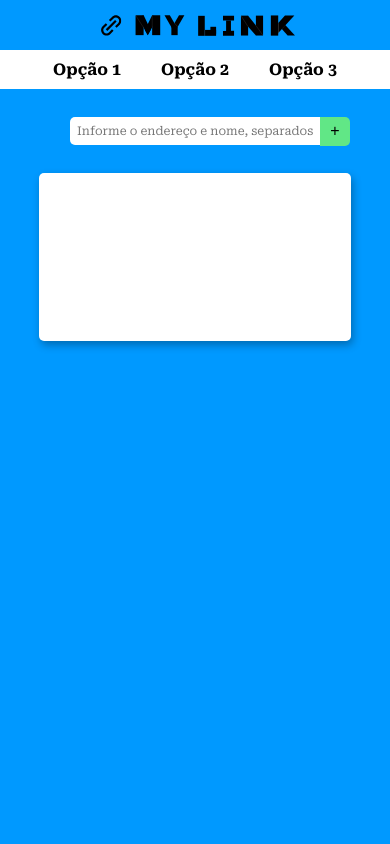
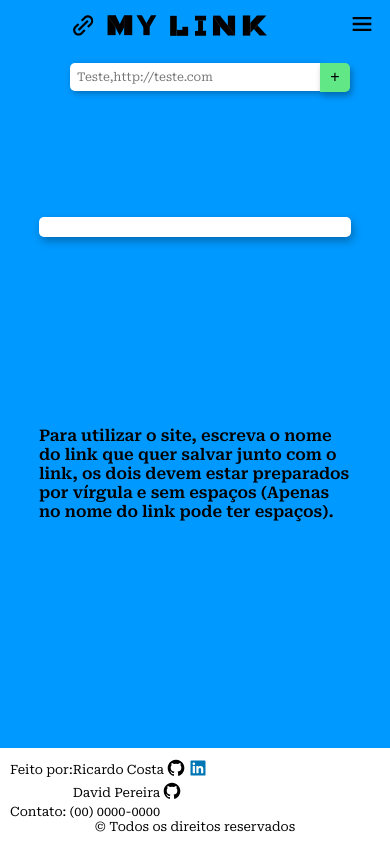
Before and after one commit to DavidPB7/Tarefa-back_avancada, a website: page project-favorites/public/index.html in a window 390 px wide. Drawn offline with nearby package versions, Linux system fonts and the light colour scheme; no server answers.

Commit message:
Atualização parcial do desafio de css (Mobile Finalizado)

```diff
--- a/project-favorites/public/index.html
+++ b/project-favorites/public/index.html
@@ -21,7 +21,13 @@
     <div class="grid">
 
         <header>
+
             <img src="img/logo.svg" alt="Logo do site">
+
+            <button type="menu" class="menu-toggle">
+                <img src="./img/menu.svg" alt="Botão de menu para celular">
+            </button>
+
             <nav id="nav-main">
                 <ul>
                     <li>Opção 1</li>
@@ -29,11 +35,12 @@
                     <li>Opção 3</li>
                 </ul>
             </nav>
+
         </header>
 
         <div class="input-link">
             <form class="addLink">
-                <input type="text" placeholder="Informe o endereço e nome, separados por vírgula">
+                <input type="text" placeholder="Teste,http://teste.com">
                 <button type="submit">+</button>
             </form>
 
@@ -41,10 +48,39 @@
                 <input type="text">
             </form>
         </div>
+
         <main>
             <ul>
             </ul>
         </main>
+
+        <div class="text">
+            <p>Para utilizar o site, escreva o nome do link que quer salvar junto com o link, os dois devem estar
+                preparados por vírgula e sem espaços (Apenas no nome do link pode ter espaços).</p>
+        </div>
+
+        <footer>
+            <div class="creators">
+                <p>Feito por:</p>
+                <span class="first-creator">
+                    Ricardo Costa
+                    <a href="https://github.com/Ricardo-Cs" target="_blank"><img src="./img/github.svg"
+                            alt="Logo do github"></a>
+                    <a href="https://www.linkedin.com/in/ricardo-costa-s" target="_blank"><img src="./img/linkedin.svg"
+                            alt="Logo do linkedin"></a>
+                </span>
+                <span class="second-creator">
+                    David Pereira
+                    <a href="https://github.com/DavidPB7" target="_blank"><img src="./img/github.svg"
+                            alt="Logo do github"></a>
+                    <!-- <a href=""><img src="./img/linkedin.svg" alt="Logo do linkedin"></a> -->
+                </span>
+            </div>
+
+            <p>Contato: (00) 0000-0000</p>
+
+            <p class="copyright">© Todos os direitos reservados</p>
+        </footer>
     </div>
 </body>
 
--- a/project-favorites/public/scripts.js
+++ b/project-favorites/public/scripts.js
@@ -6,6 +6,8 @@ const imgs = document.querySelectorAll('img')
 const formEdit = document.querySelector('.editLink')
 const inputEdit = document.querySelector('.editar input')
 const h1 = document.querySelector('h1')
+const menuMobile = document.querySelector('.menu-toggle')
+const nav = document.querySelector('#nav-main')
 
 
 // Função que carrega o conteúdo da API.
@@ -34,8 +36,8 @@ function addElement({_id, name, url}) {
     // Insere classes necessárias nos elementos
     link.classList.add("link-name")
     div.classList.add("acoes");
-    spanEditLink.classList.add("editButton", "material-symbols-outlined")
-    spanDeleteLink.classList.add("deleteButton", "material-symbols-outlined")
+    spanEditLink.classList.add( "material-symbols-outlined", "editButton")
+    spanDeleteLink.classList.add( "material-symbols-outlined", "deleteButton")
 
     spanEditLink.innerHTML = "edit"
     spanDeleteLink.innerHTML = "delete"
@@ -141,5 +143,8 @@ addLinkForm.addEventListener('submit', (event) => {
         body: JSON.stringify({name, url})
     })
 
+})
 
+menuMobile.addEventListener('click', () => {
+    nav.style.display = nav.style.display === 'block' ? 'none' : 'block'
 })
--- a/project-favorites/public/style.css
+++ b/project-favorites/public/style.css
@@ -1,6 +1,6 @@
 @import url('https://fonts.googleapis.com/css2?family=Roboto+Serif:ital,wght@0,400;0,500;0,600;0,700;1,600&display=swap');
 
-*{
+* {
     margin:0;
     padding: 0;
     box-sizing: border-box;
@@ -14,35 +14,63 @@ body {
 .grid {
     height: 100vh;
     display: grid;
-    grid-template-rows: 0.5fr 0.5fr 1fr 1fr 1fr 1fr;
+    grid-template-rows: max-content max-content 1fr 1fr 1fr;
+    align-items: center;
 }
 
 .grid header {
-    display: flex;
-    flex-direction: column;
+    display: grid;
+    grid-template-columns: 6fr 1fr;
     justify-content: center;
     align-items: center;
+    margin: 0;
 }
 
-.grid header ul {
+.grid header img {
+    margin: 0 auto;
+}
+
+.grid header button {
+    background-color: transparent;
+    border: none;
+}
+
+.grid header nav ul {
     display: flex;
     justify-content: center;
     gap: 40px;
     padding: 10px;
 }
 
-.grid header ul li {
+.grid header nav ul li {
     list-style: none;
     font-weight: bold;
 }
 
 .grid header nav {
+    display: none;
     width: 100%;
     background-color: #fff;
+    grid-column: 1 / -1;
+    animation-duration: 0.7s;
+    animation-name: navAnimation;
 }
 
-.grid .input-link {
+@keyframes navAnimation {
+    from {
+        opacity: 0;
+        margin-left: -10px;
+    }
+
+    to {
+        opacity: 1;
+        margin-left: 0;
+    }
+}
+
+.grid .input-link{
     margin: auto;
+    padding: 0.8rem 0px 0.8rem 0px;
 }
 
 .grid .input-link form input {
@@ -55,6 +83,7 @@ body {
     border: none;
     border-top-left-radius: 5px;
     border-bottom-left-radius: 5px;
+    box-shadow: 2px 2px 6px rgba(0, 0, 0, 0.3);
 }
 
 .grid .input-link form button {
@@ -66,6 +95,7 @@ body {
     font-size: 1rem;
     border-top-right-radius: 5px;
     border-bottom-right-radius: 5px;
+    box-shadow: 2px 4px 6px rgba(0, 0, 0, 0.3);
 }
 
 .grid main {
@@ -112,3 +142,56 @@ body {
 .editLink {
     display: none;
 }
+
+.text {
+    margin: 0 auto;
+    width: 80%;
+    font-weight: 600;
+}
+
+footer {
+    background-color: #fff;
+    align-self: flex-end;
+    font-size: 0.8rem;
+    padding: 10px;
+}
+
+footer .creators {
+    display: grid;
+    grid-template-rows: max-content 1fr;
+    grid-template-columns: max-content 1fr;
+    align-items: center;
+}
+
+footer .creators .first-creator, .second-creator {
+    display: flex;
+    align-items: center;
+    gap: 2px;
+}
+
+footer .creators .second-creator {
+    grid-column: 2;
+}
+
+footer .copyright {
+    text-align: center;
+}
+
+@media (min-width: 481px) {
+    .menu-toggle {
+        display: none;
+    }
+
+    .grid header nav {
+        display: flex;
+        background-color: #0099ff;
+        font-size: 1rem;
+    }
+
+    .grid header{
+        display: flex;
+        justify-content: space-between;
+    }
+
+
+}
```
Also changed, not shown: project-favorites/public/img/github.svg (added), project-favorites/public/img/linkedin.svg (added), project-favorites/public/img/menu.svg (added).
